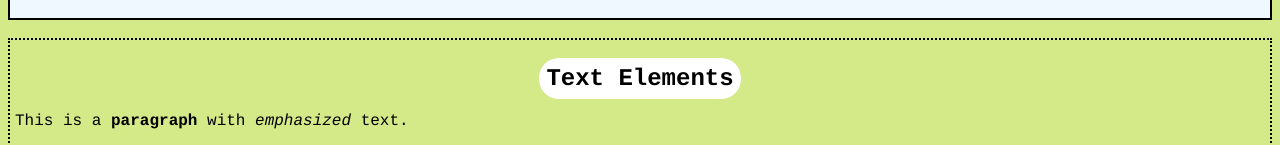
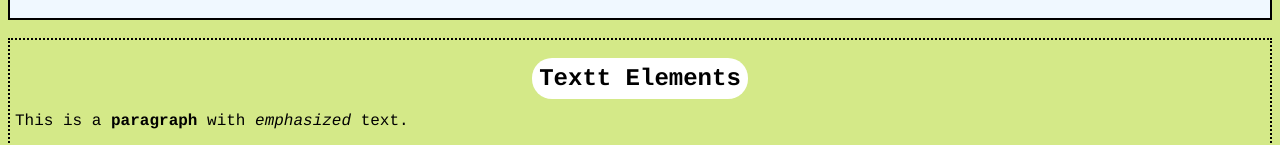
Before and after one commit to NareshBaruaIsHere/Html-Tag, a plain HTML site: page index.html in a window 1280 px wide. Shown: the part 203-348 px from the top of the page. Drawn offline with Linux system fonts and the light colour scheme.

Commit message:
Update index.html

```diff
--- a/index.html
+++ b/index.html
@@ -24,7 +24,7 @@
 
     <main>
         <section id="section1" style="border-width: 2px; border-style:dotted; padding:5px">
-            <h2 style="text-align: center;"> <span style="text-align: center; border-width:3px; background-color:rgb(255, 255, 255); padding:0.3em; border-radius:20px 20px ">Text Elements </span></h2>
+            <h2 style="text-align: center;"> <span style="text-align: center; border-width:3px; background-color:rgb(255, 255, 255); padding:0.3em; border-radius:20px 20px ">Textt Elements </span></h2>
             <p>This is a <strong>paragraph</strong> with <em>emphasized</em> text.</p>
             <blockquote>This is a blockquote.</blockquote>
             <p>This is a text with a <code>code</code> tag.</p>
```
